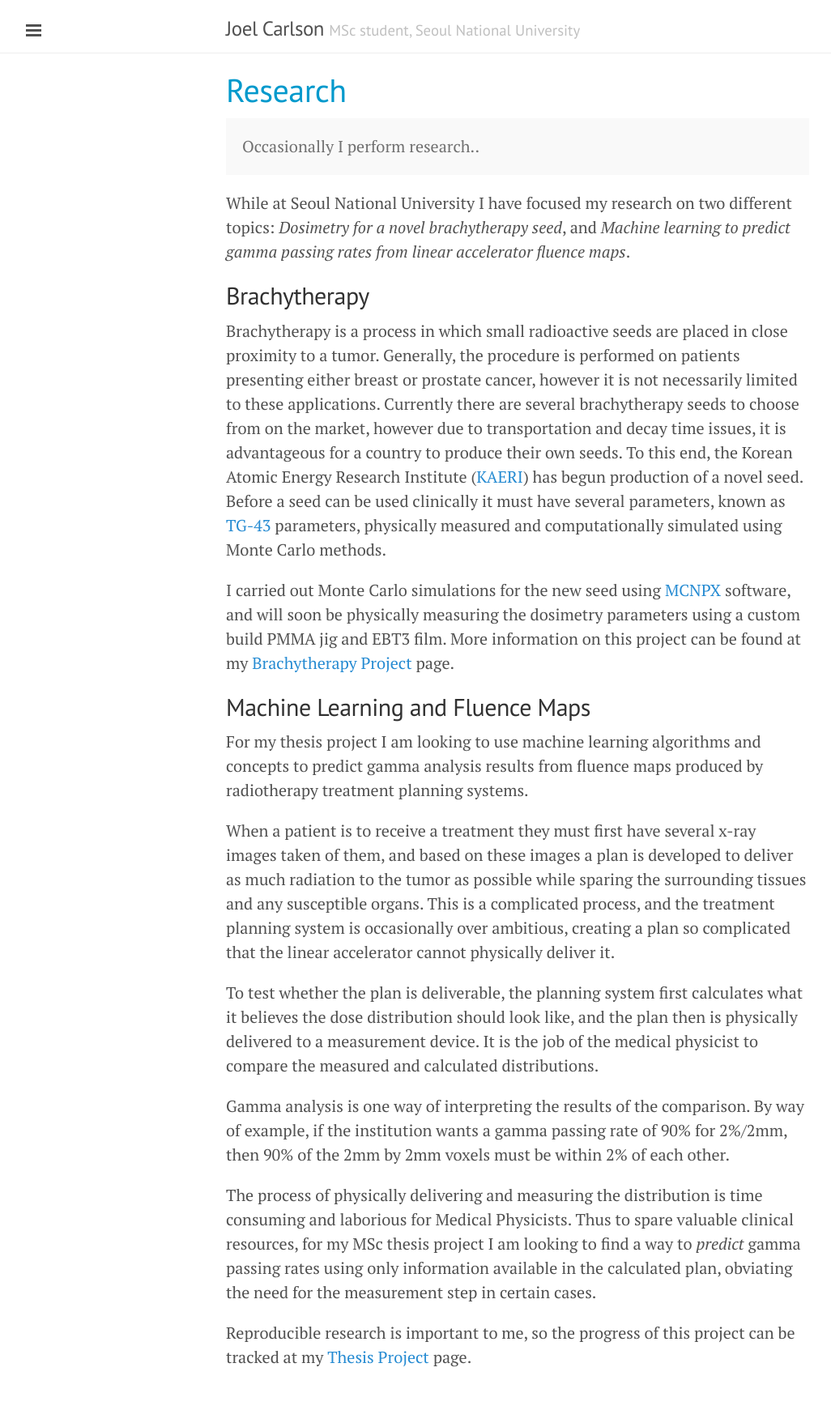
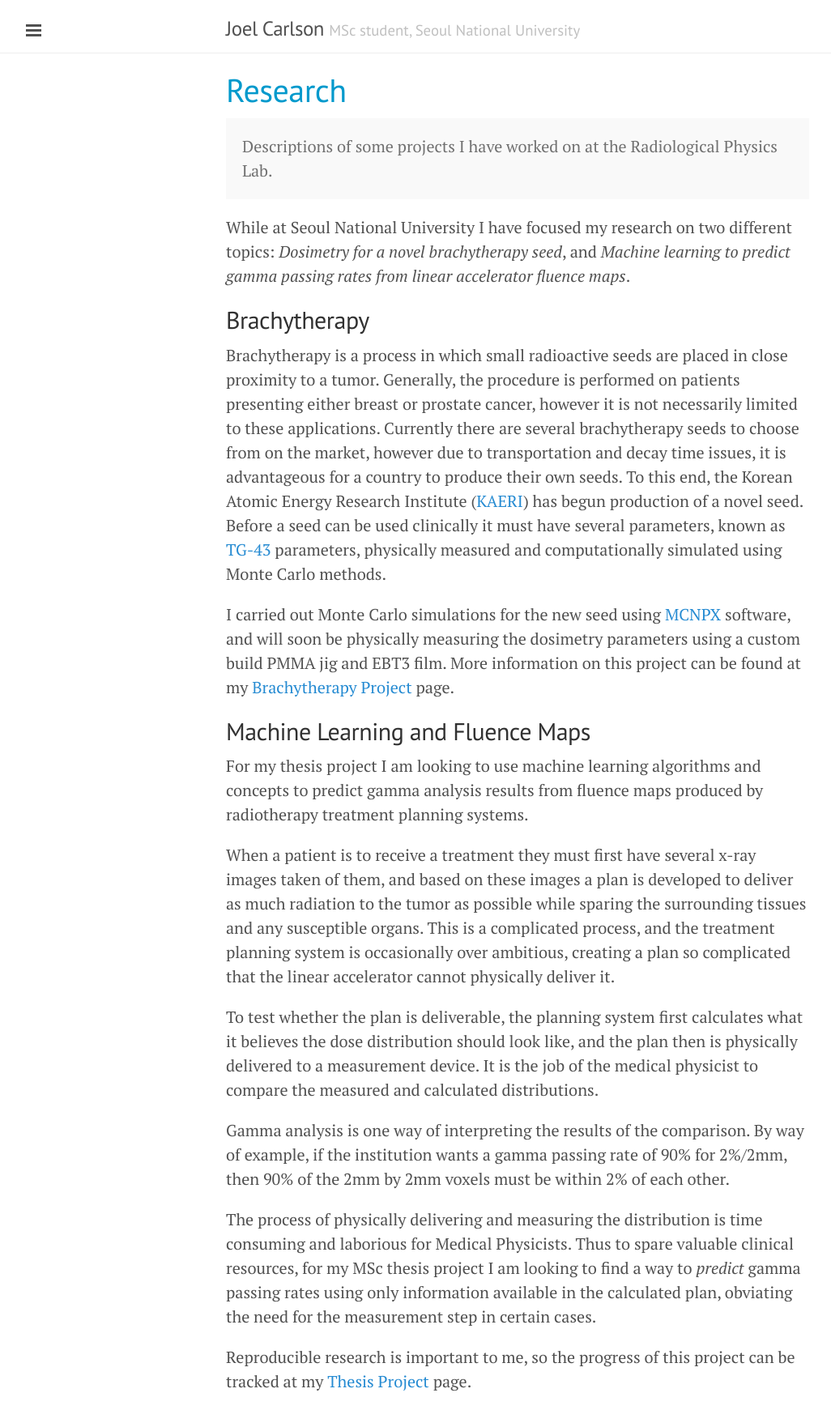
Before and after one commit to joelcarlson/joelcarlson.github.io, a Jekyll site: the page built from Research.md, in a window 1280 px wide. Shown: the whole page at 81% size, without its empty margins (1-1027 px from the left). Built offline with Jekyll 4.4.1, drawn with Linux system fonts in a browser that asks for light colours; Markdown is read by kramdown in place of the engine named in the settings; before the commit the page ends 1711 px from its top, so only the background shows below that.

Commit message:
Update Research.md

```diff
--- a/Research.md
+++ b/Research.md
@@ -4,7 +4,7 @@ title: Research
 permalink: /research/
 ---
 <p class="message">
-  Occasionally I perform research..
+  Descriptions of some projects I have worked on at the Radiological Physics Lab.
 </p>
 
 While at Seoul National University I have focused my research on two different topics: *Dosimetry for a novel brachytherapy seed*, and *Machine learning to predict gamma passing rates from linear accelerator fluence maps*.
```
